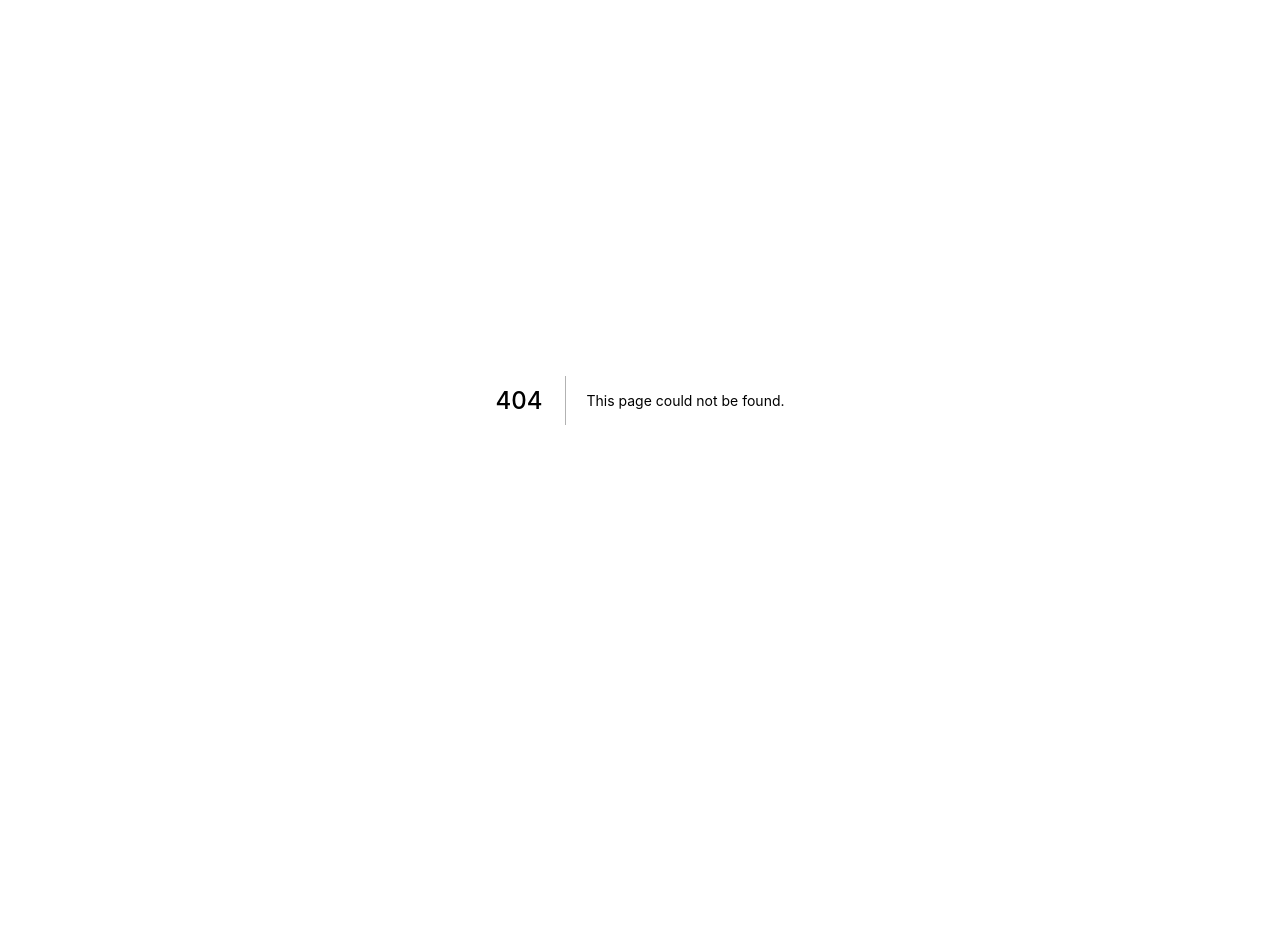
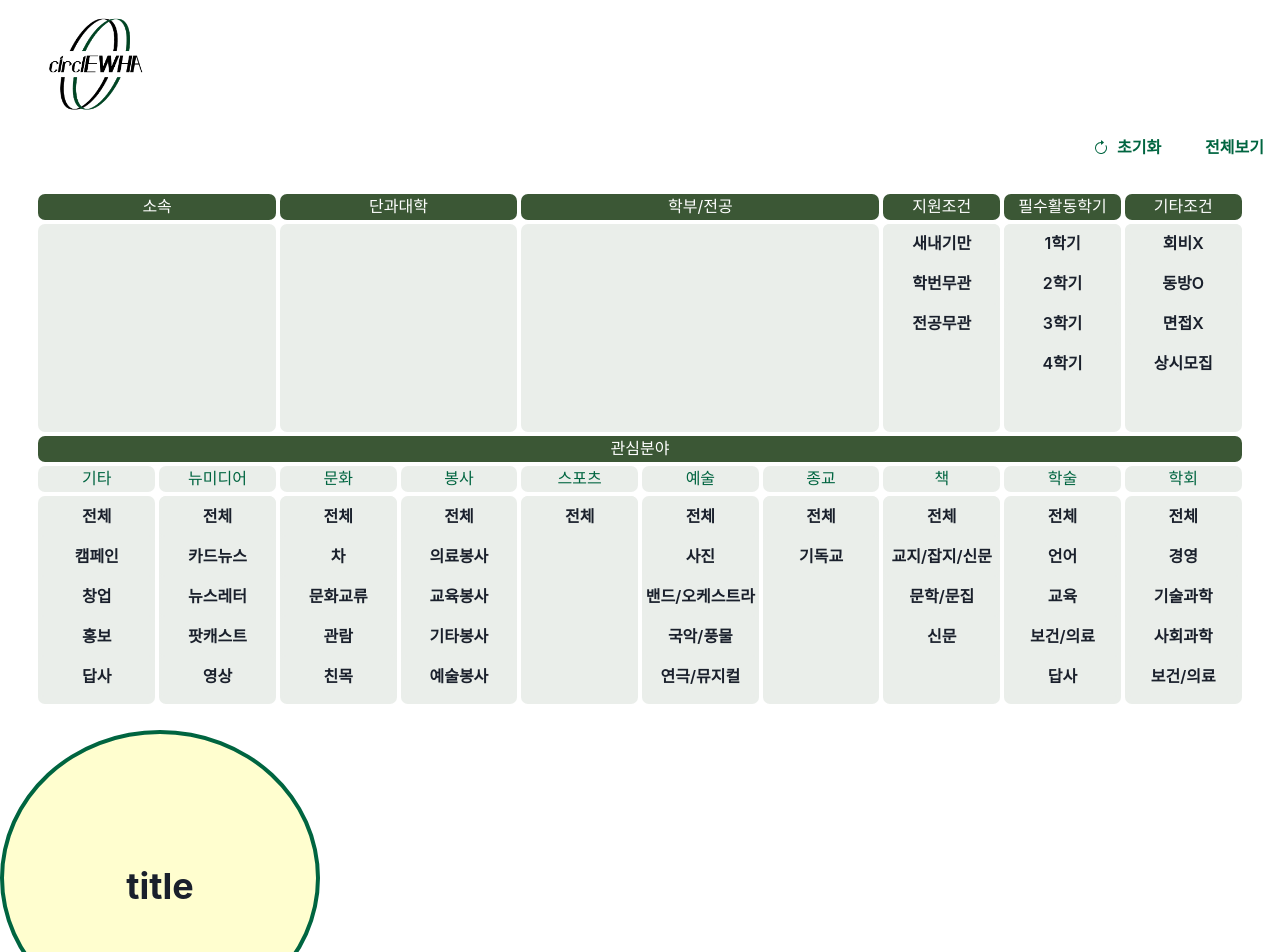
Before and after one commit to Soohyeon-Choi/Circlewha, a Next.js app: page /result in a window 1280 px wide. Before the commit this address had no page. Shown: the top 952 px of the page. Before the commit the page ends 800 px from the top, so only its background shows below. Built offline with nearby package versions, Linux system fonts and the light colour scheme.

Commit message:
Rename: result page

```diff
--- /dev/null
+++ b/pages/result.js
@@ -0,0 +1,13 @@
+import TopBar from "../src/components/TopBar";
+import Filter from "../src/components/filter/Filter";
+import Card from "../src/components/Card";
+
+export default function Home() {
+  return (
+    <div>
+      <TopBar />
+      <Filter />
+      <Card />
+    </div>
+  );
+}
```
